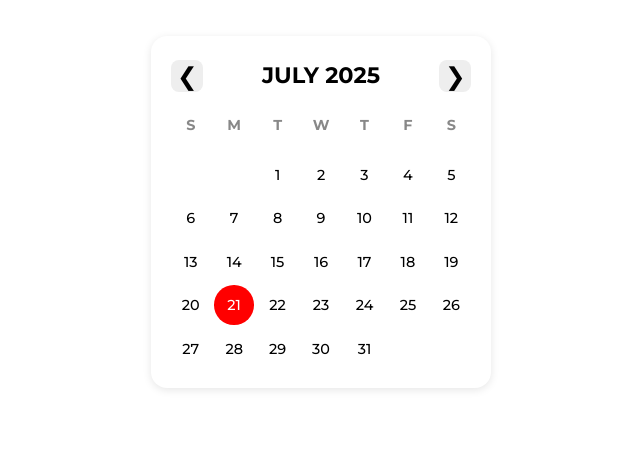
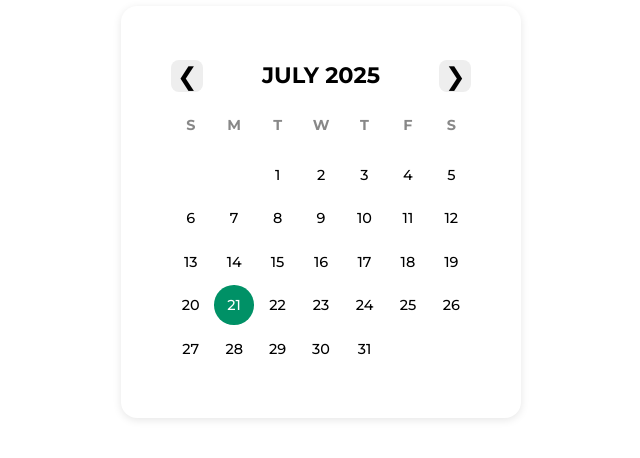
Before and after one commit to RubyM0226/notion_calendar_widget, a plain HTML site: page index.html in a window 1280 px wide. Shown: the part 196-654 px from the top of the page, without its empty margins (319-959 px from the left). Drawn offline with Linux system fonts and the light colour scheme.

Commit message:
Update index.html

```diff
--- a/index.html
+++ b/index.html
@@ -3,7 +3,7 @@
 <head>
   <meta charset="UTF-8" />
   <meta name="viewport" content="width=device-width, initial-scale=1.0" />
-  <title>Modern Calendar</title>
+  <title>Calendar 2025</title>
   <link href="https://fonts.googleapis.com/css2?family=Montserrat:wght@400;500;700&display=swap" rel="stylesheet" />
   <style>
     body {
@@ -19,8 +19,8 @@
     .calendar {
       background: #fff;
       border-radius: 16px;
-      padding: 20px;
-      margin: 100px;
+      padding: 50px;
+      margin: 150px;
       width: 300px;
       box-shadow: 0 2px 8px rgba(0,0,0,0.1);
       text-align: center;
@@ -95,7 +95,7 @@
     }
 
     .selected {
-      background: #FF0000;
+      background: #009166;
       color: white;
       border-radius: 50%;
     }
```
